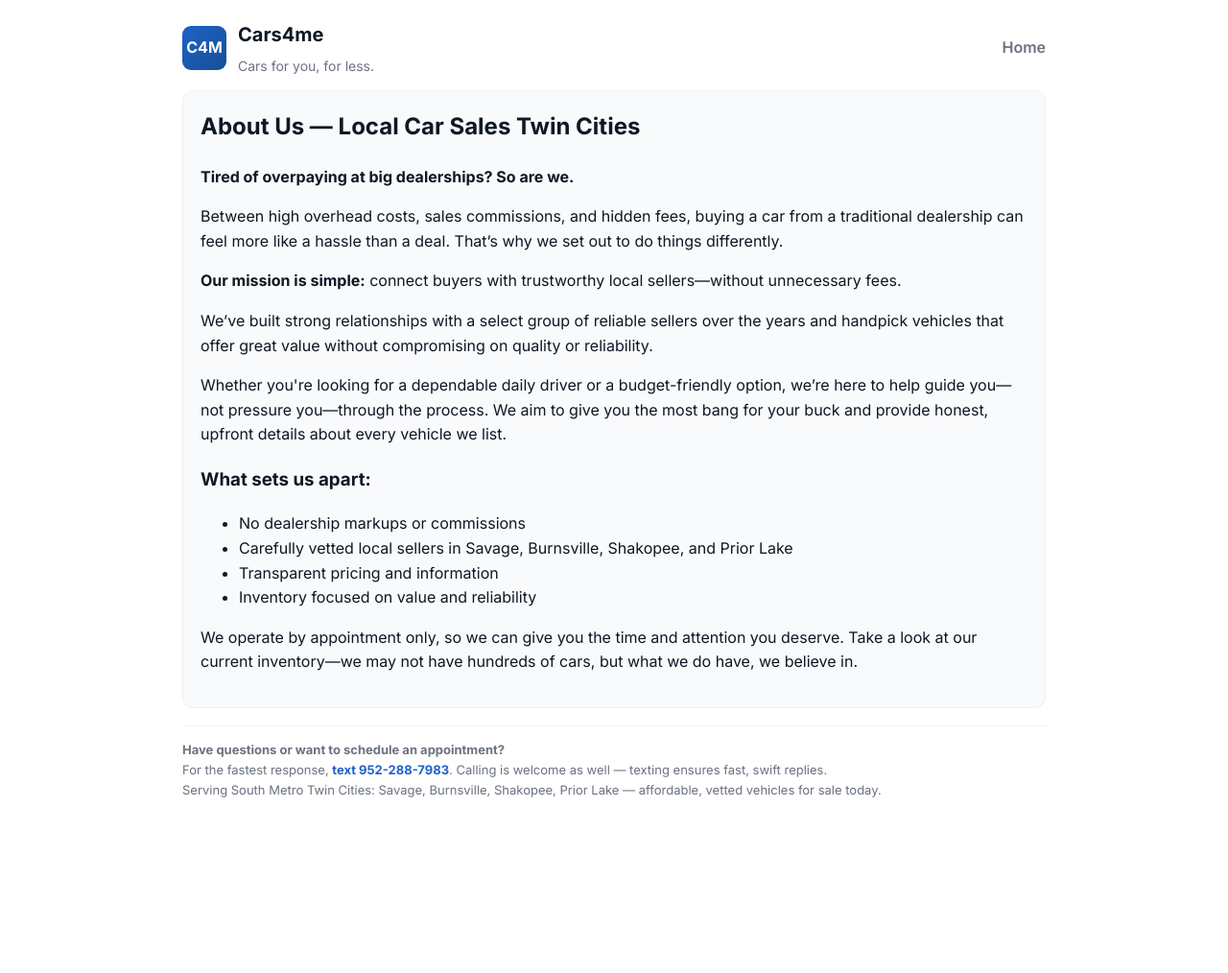
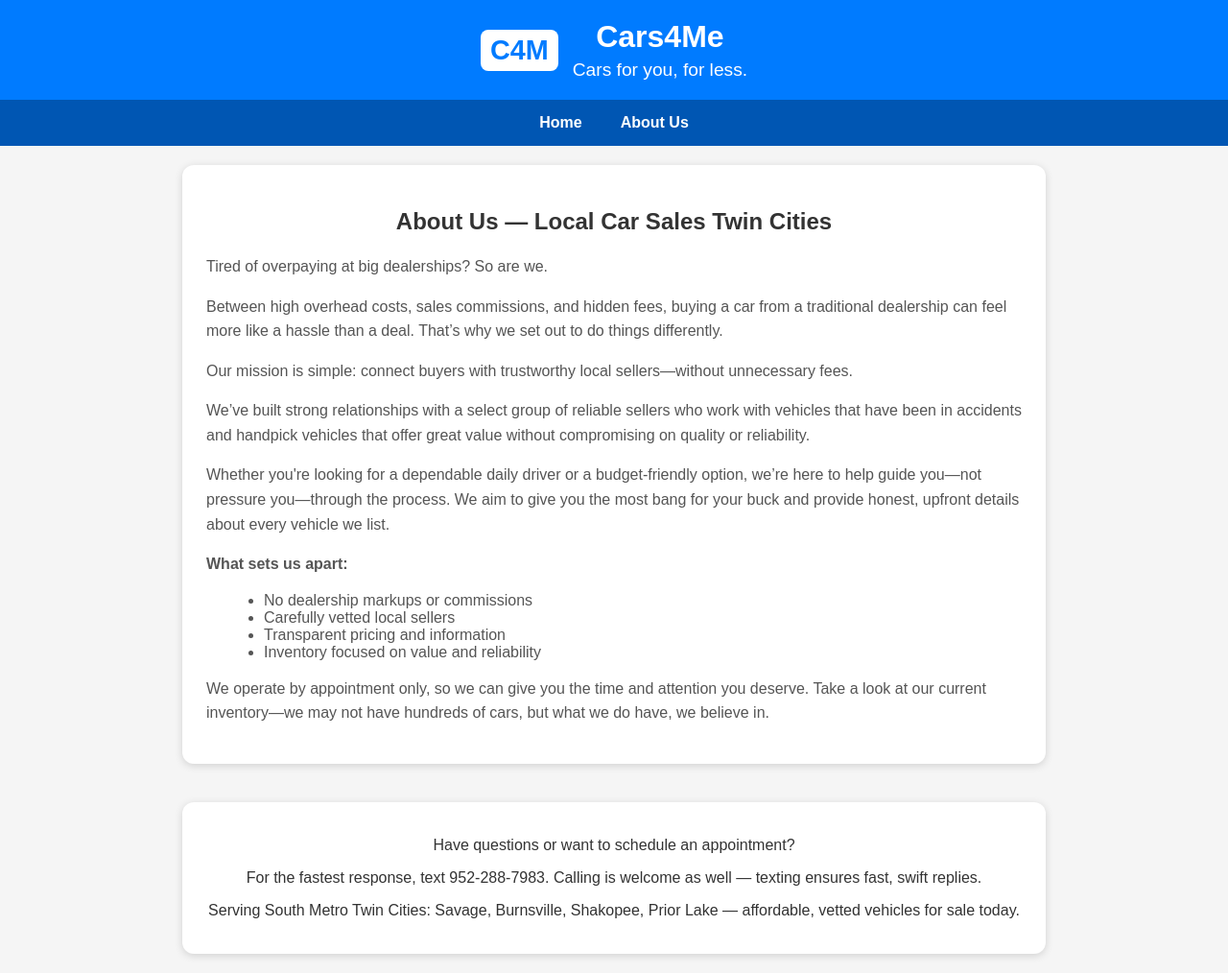
Before and after one commit to yamaha7632/Cars4me, a plain HTML site: page about.html in a window 1280 px wide. Shown: the whole page at 96% size. Before the commit the page ends 853 px from the top, so only its background shows below. Drawn offline with Linux system fonts and the light colour scheme.

Commit message:
Update about.html

```diff
--- a/about.html
+++ b/about.html
@@ -1,77 +1,68 @@
-<!doctype html>
+<!DOCTYPE html>
 <html lang="en">
 <head>
-  <meta charset="utf-8" />
-  <meta name="viewport" content="width=device-width,initial-scale=1" />
-  <title>About Cars4me — Local Car Sales Twin Cities | Cars for you, for less.</title>
-  <meta name="description" content="Learn how Cars4me provides transparent pricing, vetted local car sellers, and budget-friendly vehicles in Savage, Burnsville, Shakopee, and Prior Lake. No dealership markups, just honest car sales.">
-
-  <link href="https://fonts.googleapis.com/css2?family=Inter:wght@300;400;600;700&display=swap" rel="stylesheet">
-
+<meta charset="UTF-8">
+<meta name="viewport" content="width=device-width, initial-scale=1.0">
+<title>About Us - Cars4Me</title>
 <style>
-    :root{
-      --bg:#ffffff;
-      --text:#0f1724;
-      --muted:#6b7280;
-      --brand:#1e63c8;
-      --radius:12px;
-      --max-width:900px;
-      font-family: 'Inter', system-ui, -apple-system, 'Segoe UI', Roboto, 'Helvetica Neue', Arial;
-    }
-    *{box-sizing:border-box}
-    body{margin:0;padding:20px;background:var(--bg);color:var(--text);-webkit-font-smoothing:antialiased;line-height:1.6}
-    .wrap{max-width:var(--max-width);margin:0 auto}
-    header{display:flex;align-items:center;justify-content:space-between;gap:12px;margin-bottom:14px}
-    .logo{width:46px;height:46px;border-radius:9px;background:linear-gradient(135deg,var(--brand),#154f96);display:flex;align-items:center;justify-content:center;color:white;font-weight:700}
-    h1{margin:0;font-size:20px}
-    .motto{color:var(--muted);margin-top:6px;font-size:14px}
-    article{background:#f8fafc;border-radius:12px;padding:18px;border:1px solid rgba(15,23,36,0.04)}
-    h2{margin-top:0}
-    ul{color:var(--text)}
-    footer{margin-top:18px;padding-top:14px;border-top:1px solid rgba(15,23,36,0.04);display:flex;justify-content:space-between;align-items:center;flex-wrap:wrap}
-    .small{color:var(--muted);font-size:13px}
-    a.phone{color:var(--brand);font-weight:700;text-decoration:none}
+body { font-family: Arial, sans-serif; background-color:#f5f5f5; margin:0; padding:0; }
+header { background-color:#007bff; color:white; padding:20px; text-align:center; }
+header .logo-container { display:flex; align-items:center; justify-content:center; gap:15px; }
+header .logo { font-weight:bold; font-size:1.8em; background-color:#fff; color:#007bff; padding:5px 10px; border-radius:8px; }
+header h1 { margin:0; }
+header p { margin:5px 0 0 0; font-size:1.2em; }
+nav { display:flex; justify-content:center; background-color:#0056b3; }
+nav a { color:white; padding:15px 20px; text-decoration:none; font-weight:bold; }
+nav a:hover { background-color:#004085; }
+main { max-width:900px; margin:20px auto; padding:0 20px; }
+section { background-color:#fff; padding:25px; border-radius:12px; box-shadow:0 2px 8px rgba(0,0,0,0.15); margin-bottom:40px; }
+section h2 { text-align:center; color:#333; margin-bottom:20px; }
+section p { font-size:16px; color:#555; line-height:1.6; margin-bottom:15px; }
+ul { margin-left:20px; color:#555; }
+.footer { background-color:#fff; padding:20px; border-radius:12px; box-shadow:0 2px 8px rgba(0,0,0,0.15); text-align:center; font-size:16px; color:#333; }
 </style>
 </head>
 <body>
-<div class="wrap">
+
 <header>
-    <div style="display:flex;align-items:center;gap:12px">
+  <div class="logo-container">
     <div class="logo">C4M</div>
     <div>
-        <h1>Cars4me</h1>
-        <div class="motto">Cars for you, for less.</div>
+      <h1>Cars4Me</h1>
+      <p>Cars for you, for less.</p>
     </div>
   </div>
-    <nav aria-label="Main navigation">
-      <a href="index.html" style="color:var(--muted);text-decoration:none;font-weight:600">Home</a>
-    </nav>
 </header>
 
-  <article aria-labelledby="about-heading">
-    <h2 id="about-heading">About Us — Local Car Sales Twin Cities</h2>
-    <p><strong>Tired of overpaying at big dealerships? So are we.</strong></p>
+<nav>
+  <a href="index.html">Home</a>
+  <a href="about.html">About Us</a>
+</nav>
+
+<main>
+  <section>
+    <h2>About Us — Local Car Sales Twin Cities</h2>
+    <p>Tired of overpaying at big dealerships? So are we.</p>
     <p>Between high overhead costs, sales commissions, and hidden fees, buying a car from a traditional dealership can feel more like a hassle than a deal. That’s why we set out to do things differently.</p>
-    <p><strong>Our mission is simple:</strong> connect buyers with trustworthy local sellers—without unnecessary fees.</p>
-    <p>We’ve built strong relationships with a select group of reliable sellers over the years and handpick vehicles that offer great value without compromising on quality or reliability.</p>
+    <p>Our mission is simple: connect buyers with trustworthy local sellers—without unnecessary fees.</p>
+    <p>We’ve built strong relationships with a select group of reliable sellers who work with vehicles that have been in accidents and handpick vehicles that offer great value without compromising on quality or reliability.</p>
     <p>Whether you're looking for a dependable daily driver or a budget-friendly option, we’re here to help guide you—not pressure you—through the process. We aim to give you the most bang for your buck and provide honest, upfront details about every vehicle we list.</p>
-    <h3>What sets us apart:</h3>
+    <p><strong>What sets us apart:</strong></p>
     <ul>
       <li>No dealership markups or commissions</li>
-      <li>Carefully vetted local sellers in Savage, Burnsville, Shakopee, and Prior Lake</li>
+      <li>Carefully vetted local sellers</li>
       <li>Transparent pricing and information</li>
       <li>Inventory focused on value and reliability</li>
     </ul>
     <p>We operate by appointment only, so we can give you the time and attention you deserve. Take a look at our current inventory—we may not have hundreds of cars, but what we do have, we believe in.</p>
-  </article>
+  </section>
 
-  <footer>
-    <div class="small">
-      <div><strong>Have questions or want to schedule an appointment?</strong></div>
-      <div>For the fastest response, <a class="phone" href="sms:+19522887983">text 952-288-7983</a>. Calling is welcome as well — texting ensures fast, swift replies.</div>
+  <div class="footer">
+    <p>Have questions or want to schedule an appointment?</p>
+    <p>For the fastest response, text 952-288-7983. Calling is welcome as well — texting ensures fast, swift replies.</p>
+    <p>Serving South Metro Twin Cities: Savage, Burnsville, Shakopee, Prior Lake — affordable, vetted vehicles for sale today.</p>
   </div>
-    <div class="small">Serving South Metro Twin Cities: Savage, Burnsville, Shakopee, Prior Lake — affordable, vetted vehicles for sale today.</div>
-  </footer>
-</div>
+
+</main>
 </body>
 </html>
```
Lines whose indentation alone changed are shown as unchanged.
